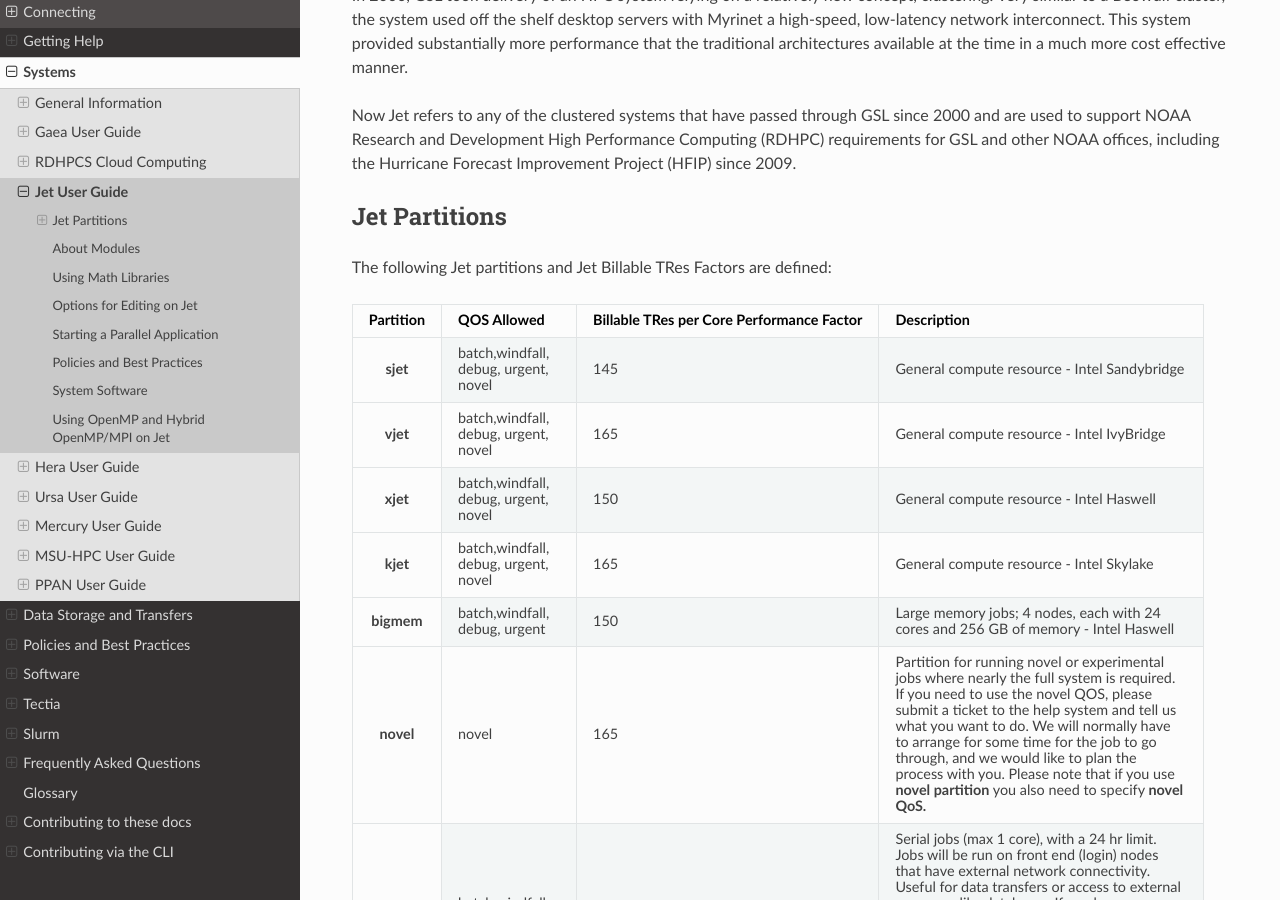
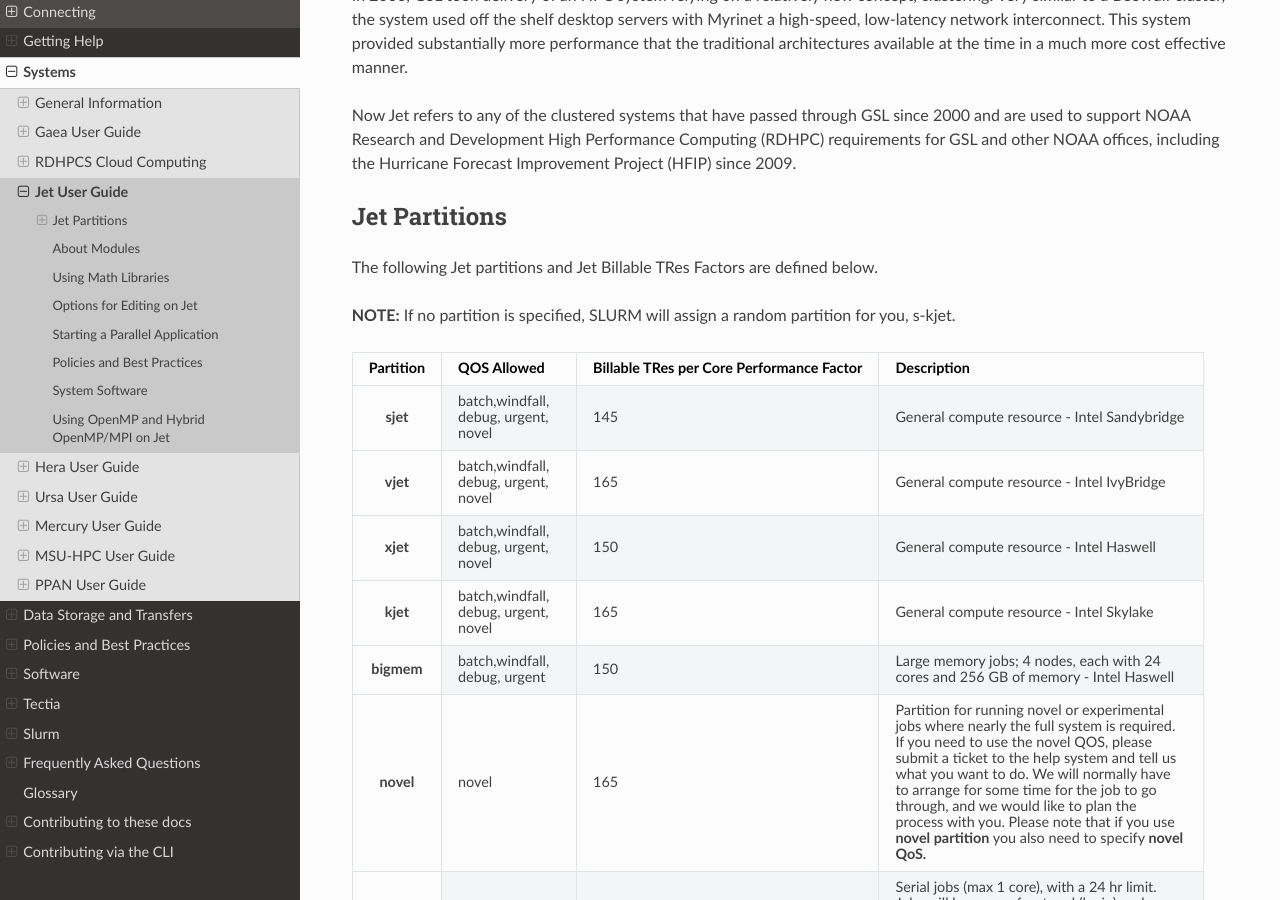
Before and after one commit to NOAA-RDHPCS/noaa-rdhpcs.github.io, a Sphinx documentation site: the page built from source/systems/jet_user_guide.rst, in a window 1280 px wide and 900 px high, scrolled down 1869 px. Built offline with Sphinx 7.4.7 and the Read the Docs theme 3.1.0, drawn with Linux system fonts in a browser that asks for light colours; pages that are not in the unit, such as notebooks, are missing from menus.

Commit message:
Update jet_user_guide.rst
added information about random SLURM s-kjet partition assignments.

```diff
--- a/source/systems/jet_user_guide.rst
+++ b/source/systems/jet_user_guide.rst
@@ -166,7 +166,9 @@ Project (HFIP) since 2009.
 Jet Partitions
 ==============
 
-The following Jet partitions and Jet Billable TRes Factors are defined:
+The following Jet partitions and Jet Billable TRes Factors are defined below.
+
+**NOTE:** If no partition is specified, SLURM will assign a random partition for you, s-kjet.
 
 .. list-table::
    :header-rows: 1
```
